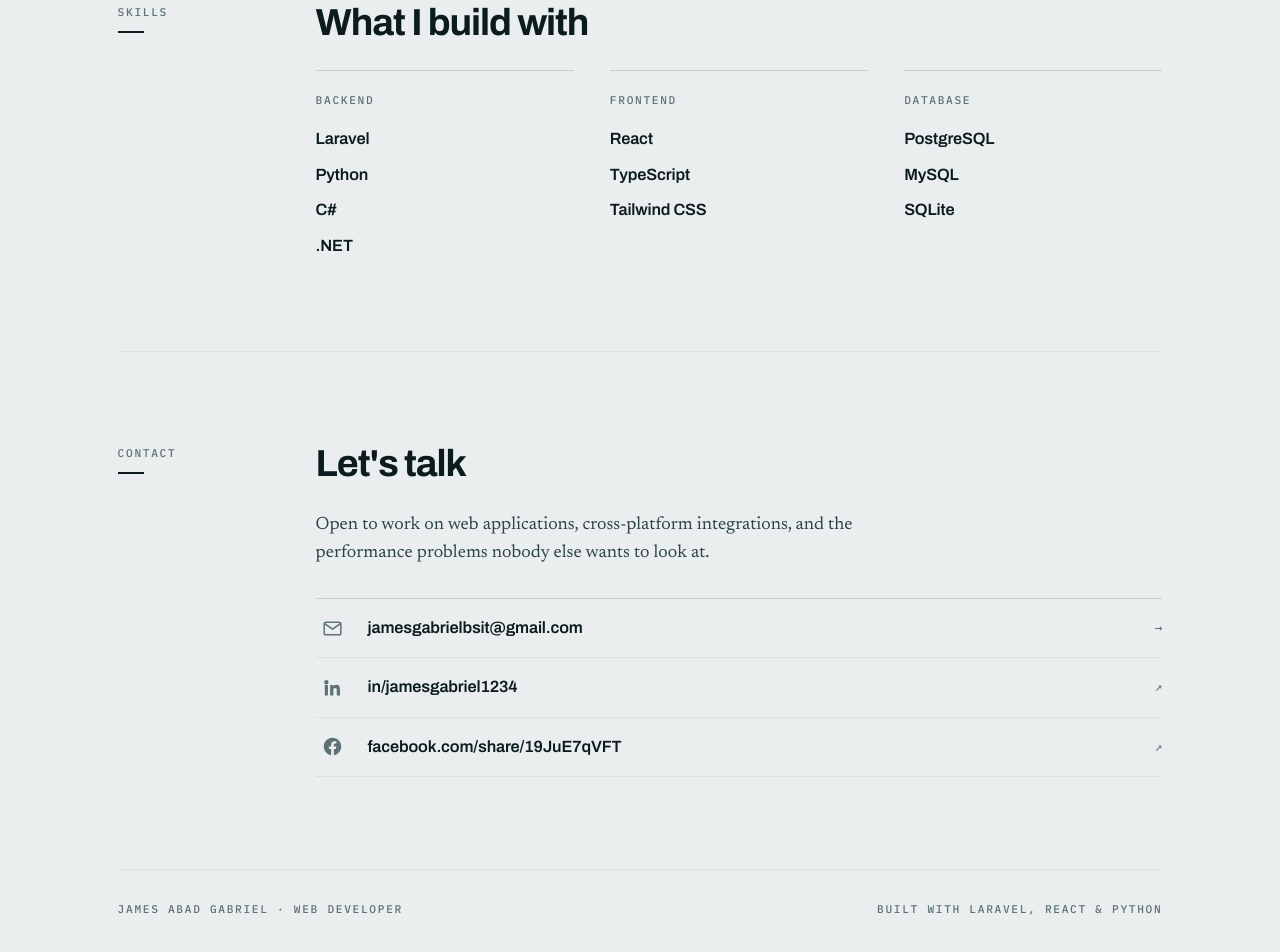
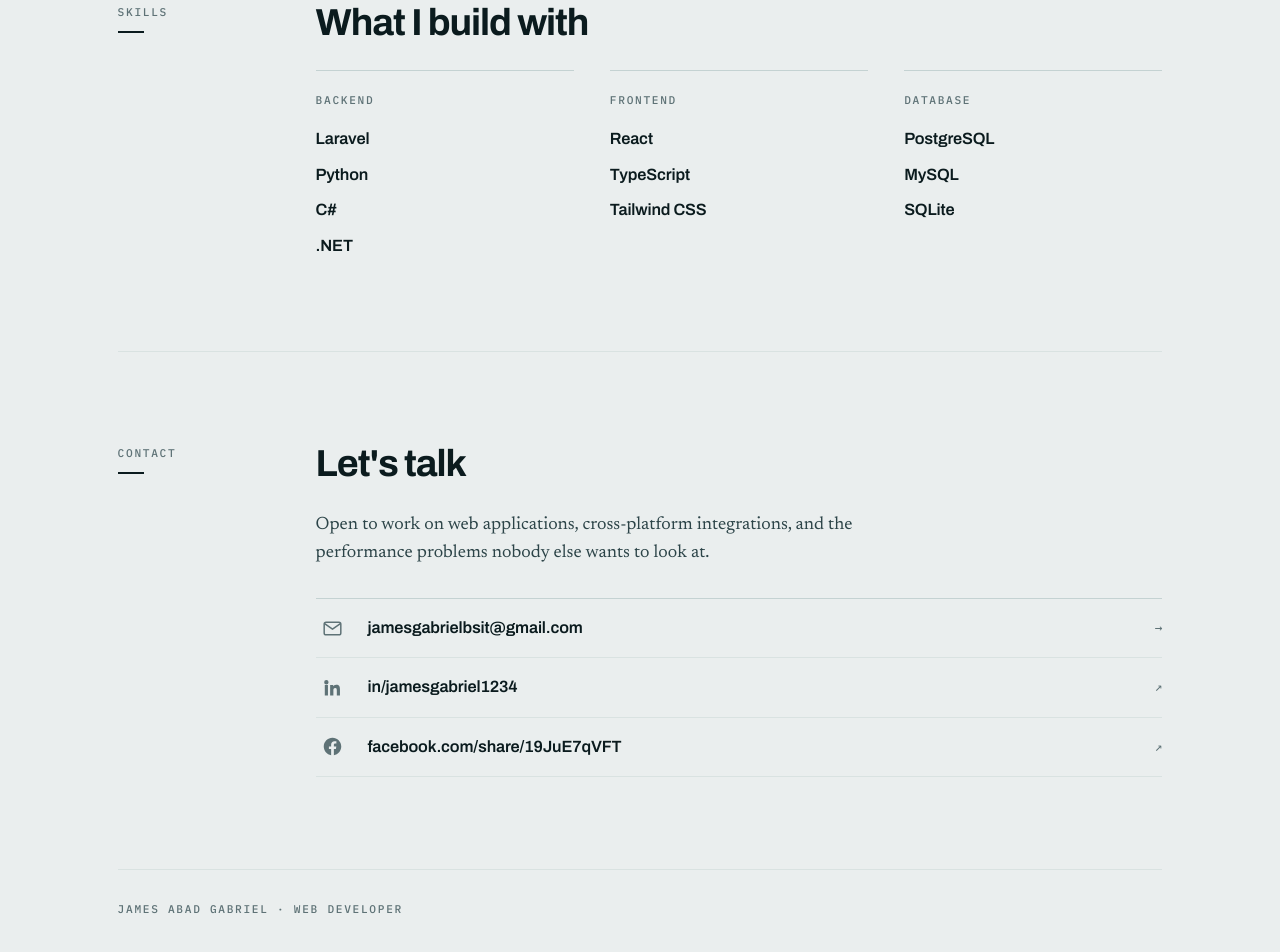
Before and after one commit to jamesgabriel-github/Portfolio, a plain HTML site: page index.html in a window 1280 px wide. Shown: the part 4092-5044 px from the top of the page. Drawn offline with Linux system fonts and the light colour scheme.

Commit message:
Remove 'Built with' line from footer
Co-Authored-By: Claude Sonnet 5.5 <noreply@anthropic.com>

```diff
--- a/index.html
+++ b/index.html
@@ -222,7 +222,6 @@
 
   <footer>
     <span class="mono">James Abad Gabriel &middot; Web developer</span>
-    <span class="mono">Built with Laravel, React &amp; Python</span>
   </footer>
 
 </main>
```
